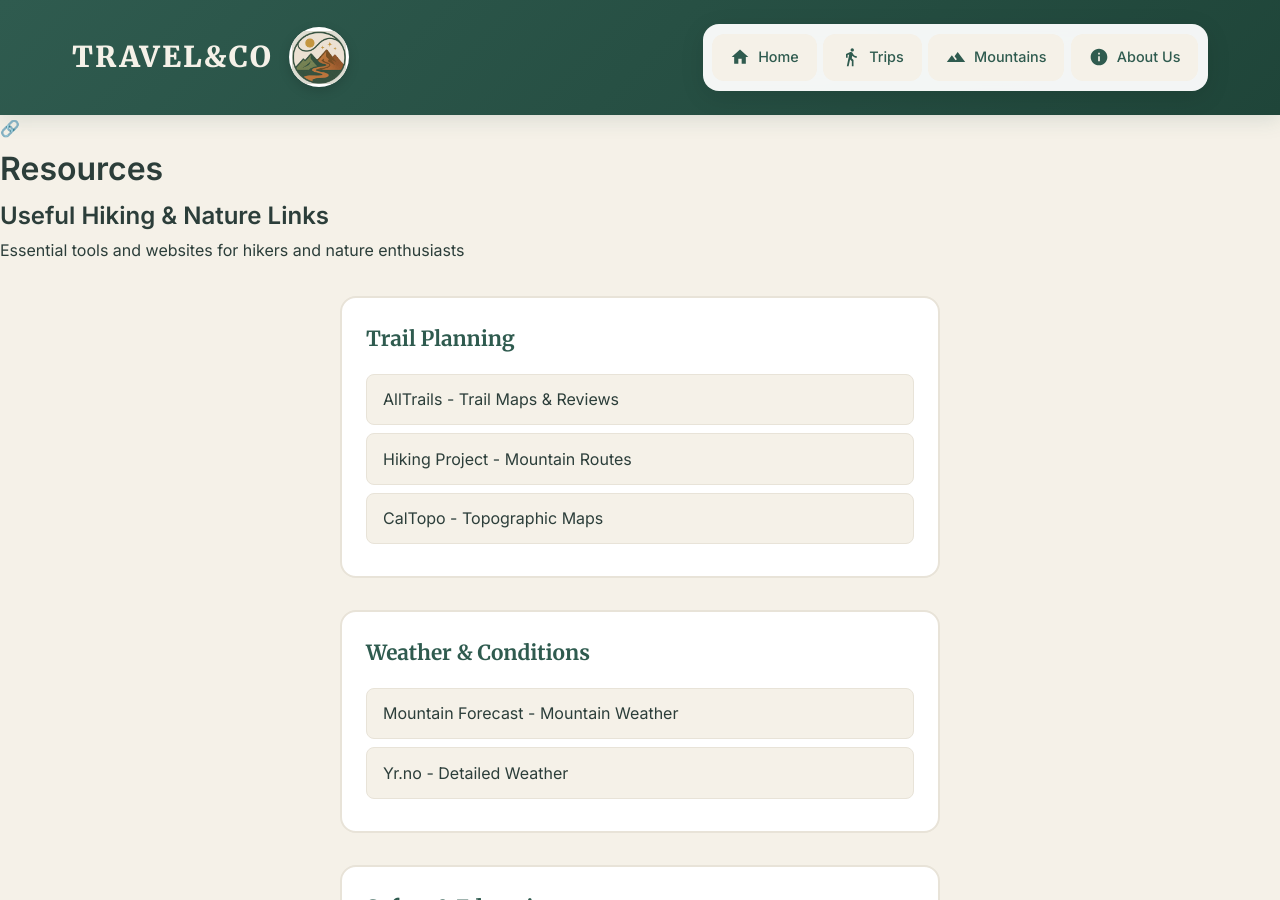
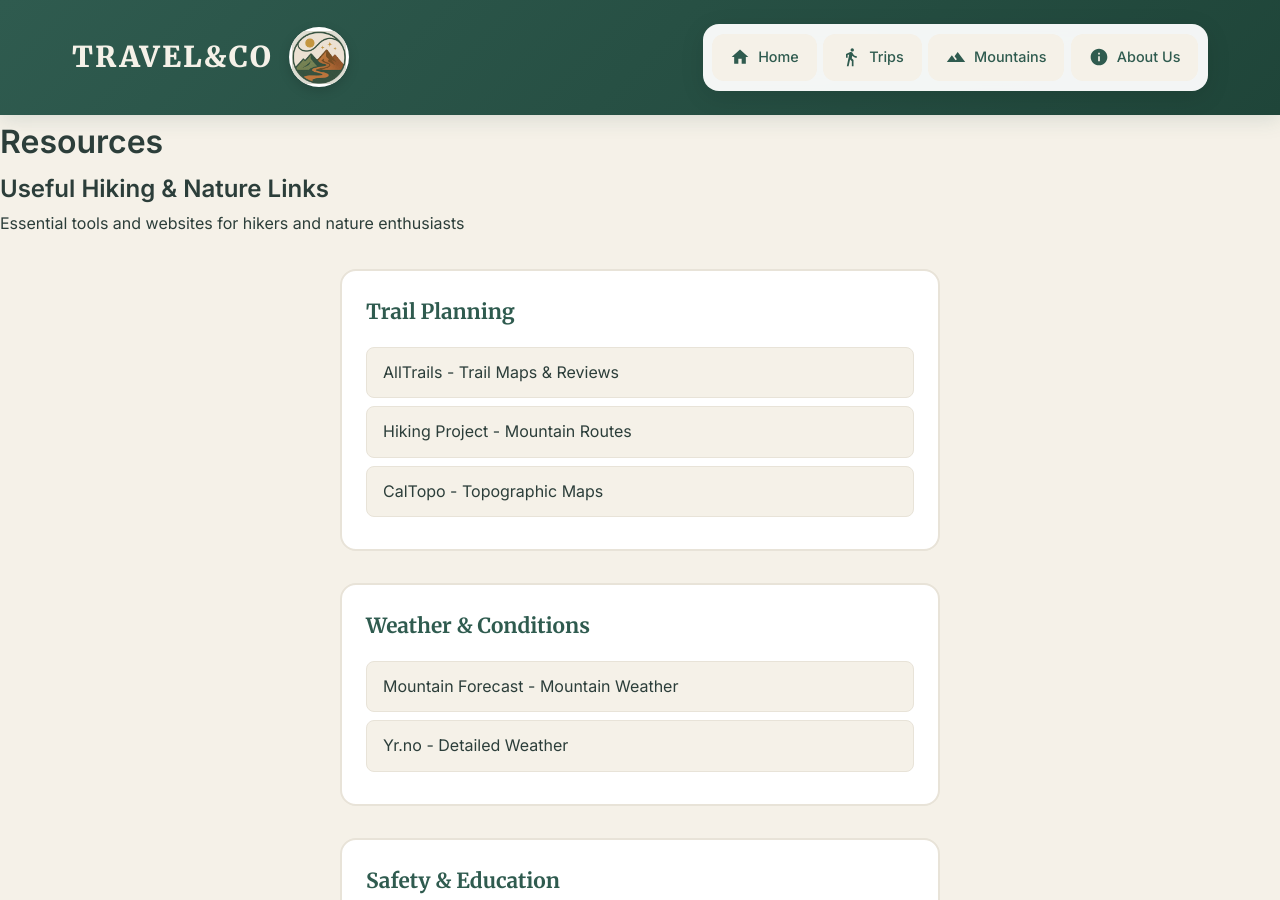
Before and after one commit to travelandco/travelandco.github.io, a Jekyll site: the page built from resources.html, in a window 1280 px wide and 900 px high. Built offline with Jekyll 4.4.1, drawn with Linux system fonts in a browser that asks for light colours; comment, search, counter and statistics services are not loaded.

Commit message:
Update resources.html

```diff
--- a/resources.html
+++ b/resources.html
@@ -5,7 +5,7 @@ permalink: /resources.html
 ---
 <div class="error-page">
     <div class="error-content">
-        <div class="error-icon">🔗</div>
+        <div class="error-icon"></div>
         <h1 class="error-title">Resources</h1>
         <h2 class="error-subtitle">Useful Hiking & Nature Links</h2>
         <p class="error-text">Essential tools and websites for hikers and nature enthusiasts</p>
```
